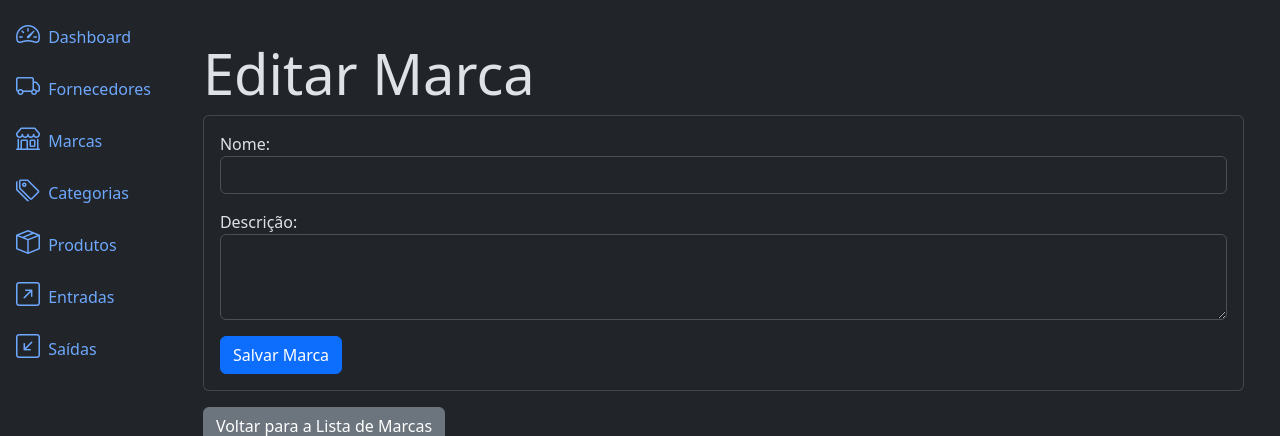
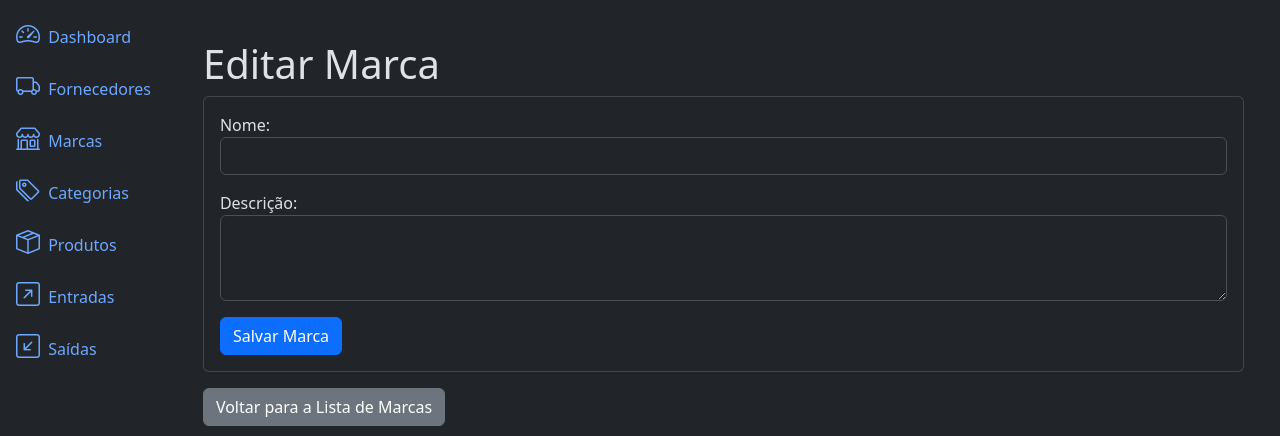
Before and after one commit to lphillipe/Django_sge, a Django app: template brands/templates/brand_update.html in a window 1280 px wide. Shown: the part 56-492 px from the top of the page. Run offline with Django 5.2, Linux system fonts and the light colour scheme; the template is opened without the code that fills it: values that come from a table or form of the project are taken from there, others are empty.

Commit message:
feat: update header size in brand_update.html for improved styling

```diff
--- a/brands/templates/brand_update.html
+++ b/brands/templates/brand_update.html
@@ -3,7 +3,7 @@
 {% block content %}
 
 <div class="container mt-4">
-    <h3 class="display-4">Editar Marca</h3>
+    <h3 class="display-6">Editar Marca</h3>
 
     <div class="card">
         <div class="card-body">
```
